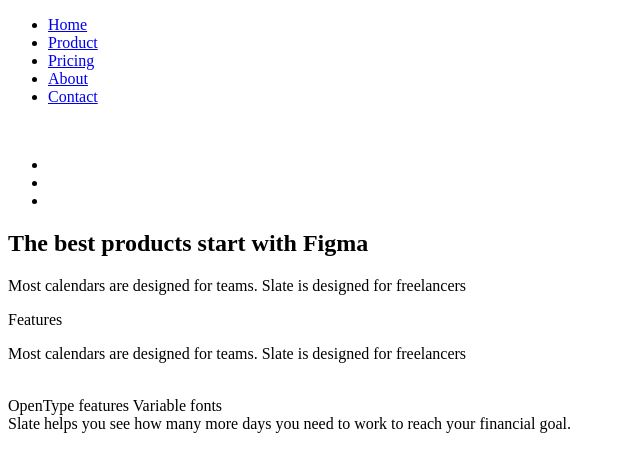
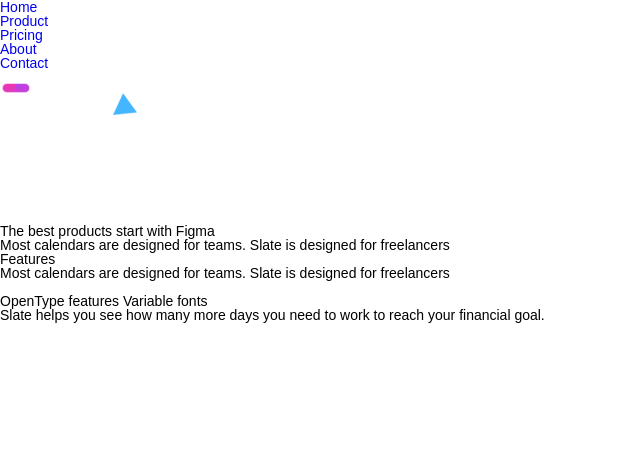
Before and after one commit to evgenybinkovskyi/web-project, a plain HTML site: page index.html in a window 1280 px wide. Shown: the whole page, without its empty margins (0-640 px from the left). Drawn offline with nearby package versions, Linux system fonts and the light colour scheme.

Commit message:
added files to the project: style.css/null.css/normalize.css/main.js. Changed part of the html structure

```diff
--- /dev/null
+++ b/css/null.css
@@ -0,0 +1,18 @@
+* {padding: 0px;margin: 0px;border: 0px;}
+*,*::before,*::after {-moz-box-sizing: border-box;-webkit-box-sizing: border-box;box-sizing: border-box;}
+:focus,:active {outline: none;}
+a:focus,a:active {outline: none;}
+aside,nav,footer,header,section {display: block;}
+html,body {position:relative;min-width: 320px;}
+html {box-sizing: border-box;}
+body {height: 100%;overflow-x: hidden;line-height: 1;font-size: 14px;font-family: Arial, Helvetica, sans-serif;-moz-text-size-adjust: 100%;-webkit-text-size-adjust: 100%;-ms-text-size-adjust: 100%;}
+input,button,textarea {font-family: Arial, Helvetica, sans-serif;}
+input::-ms-clear {display: none;}
+button {cursor: pointer;}
+button::-moz-focus-inner {padding: 0;border: 0;}
+a,a:visited {text-decoration: none;}
+ul,li {list-style: none;}
+img {vertical-align: top;}
+h1,h2,h3,h4,h5,h6 {font-weight: inherit;font-size: inherit;}
+ul,ol,li,p,h1,h2,h3,h4,h5,h6 {margin: 0;padding: 0;}
+button:focus,input:focus {outline: transparent;}
--- a/index.html
+++ b/index.html
@@ -7,55 +7,54 @@
     <meta name="viewport" content="width=device-width, initial-scale=1.0">
     <title>Web Project</title>
     <link rel="shortcut icon" href="https://placekitten.com/96/139" type="image/x-icon">
+    <link rel="stylesheet" href="https://cdnjs.cloudflare.com/ajax/libs/normalize/8.0.1/normalize.min.css">
+    <link rel="stylesheet" href="css/null.css">
+    <link rel="stylesheet" href="css/style.css">
 </head>
 
 <body>
     <div class="container">
         <header class="header">
-            <div class="header__container">
-                <div class="header__wrap">
-                    <div class="header__menu">
-                        <nav class="header__menu_contain">
-                            <ul class="header__menu_list">
-                                <li class="header__menu_li">
-                                    <a class="header__menu_link" href="#">Home</a>
+            <div class="header__main">
+                <nav class="header__main_menu ">
+                    <ul class="header__main_list">
+                        <li class="header__main_li">
+                            <a class="header__main_link" href="#">Home</a>
                         </li>
-                                <li class="header__menu_li">
-                                    <a class="header__menu_link" href="#">Product</a>
+                        <li class="header__main_li">
+                            <a class="header__main_link" href="#">Product</a>
                         </li>
-                                <li class="header__menu_li">
-                                    <a class="header__menu_link" href="#">Pricing</a>
+                        <li class="header__main_li">
+                            <a class="header__main_link" href="#">Pricing</a>
                         </li>
-                                <li class="header__menu_li">
-                                    <a class="header__menu_link" href="#">About</a>
+                        <li class="header__main_li">
+                            <a class="header__main_link" href="#">About</a>
                         </li>
-                                <li class="header__menu_li">
-                                    <a class="header__menu_link" href="#">Contact</a>
+                        <li class="header__main_li">
+                            <a class="header__main_link" href="#">Contact</a>
                         </li>
                     </ul>
                 </nav>
-                    </div>
                 <div class="header__logo">
                     <a href="#" class="header__logo_link">
-                            <img src="" alt="" class="header__logo_img">
+                        <img src="img/logo.png" alt="Logo" class="header__logo_img">
                     </a>
-                    </div>
                 </div>
                 <div class="header__social">
                     <ul class="header__social_list">
                         <li class="header__social_li">
                             <a href="#" class="header__social_link">
-                                <img src="" alt="" class="header__social_icon">
+                                <img src="img/twitter.svg" alt="Twitter" class="header__social_icon">
                             </a>
                         </li>
                         <li class="header__social_li">
                             <a href="#" class="header__social_link">
-                                <img src="" alt="" class="header__social_icon">
+                                <img src="img/facebook.svg" alt="Facebook" class="header__social_icon">
                             </a>
                         </li>
                         <li class="header__social_li">
                             <a href="#" class="header__social_link">
-                                <img src="" alt="" class="header__social_icon">
+                                <img src="img/linkedin.svg" alt="Linkedin" class="header__social_icon">
                             </a>
                         </li>
                     </ul>
@@ -80,7 +79,7 @@
                 <div class="features__services">
                     <div class="features__services_item">
                         <div class="features__services_icon">
-                            <img class="features__services_icon-img" src="" alt="">
+                            <img class="features__services_icon-img" src="#" alt="">
                         </div>
                         <div class="features__services_title">OpenType features
                             Variable fonts</div>
@@ -98,11 +97,11 @@
                         <div class="organize__title default--title"></div>
                         <div class="organize__text default--text"></div>
                         <div class="organize__btn default--btn">
-                            <a href="" class="organize__btn_link default--btn-link"></a>
+                            <a href="#" class="organize__btn_link default--btn-link"></a>
                         </div>
                     </div>
                     <div class="organize__img_wrap">
-                        <img src="" alt="" class="organize__img">
+                        <img src="#" alt="" class="organize__img">
                     </div>
                 </div>
             </section>
@@ -111,6 +110,7 @@
     <footer>
 
     </footer>
+    <script src="js/main.js"></script>
 </body>
 
 </html>
```
Also changed, not shown: css/style.css (added), img/facebook.svg (added), img/linkedin.svg (added), img/logo.png (added), img/twitter.svg (added), js/main.js (added). Lines whose indentation alone changed are shown as unchanged.
